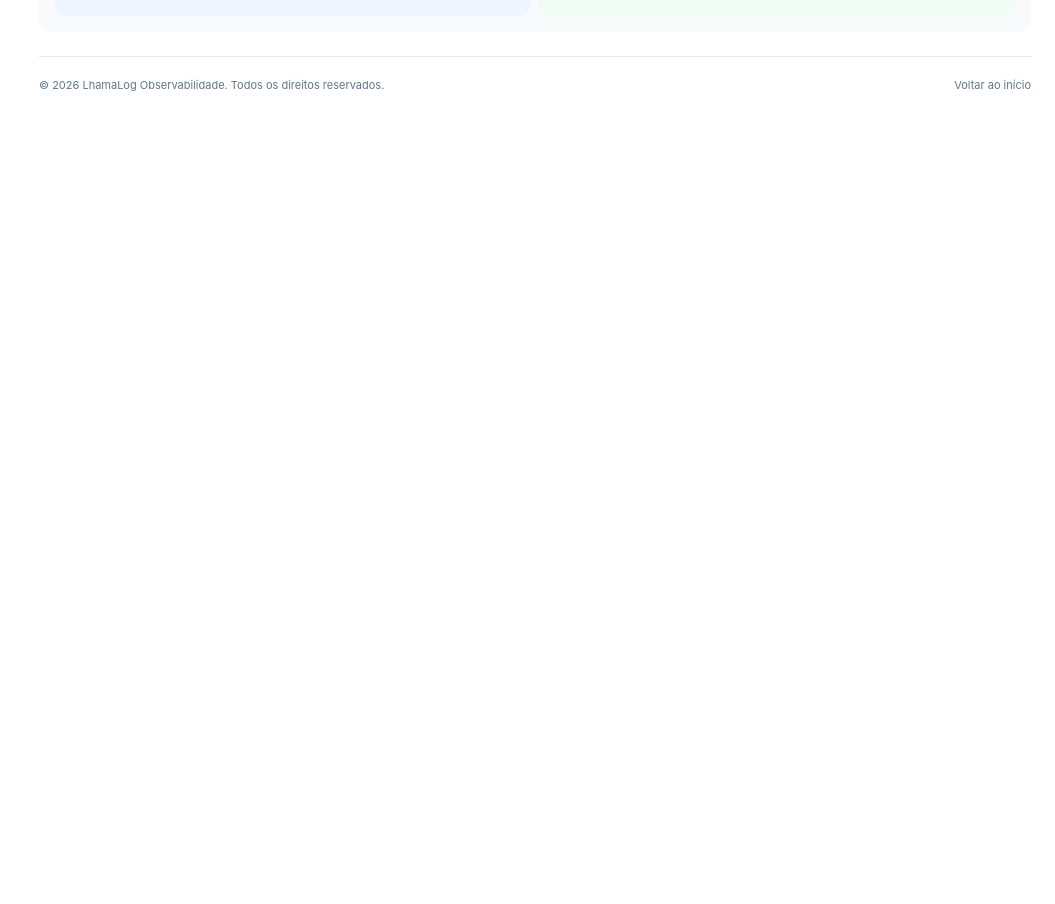
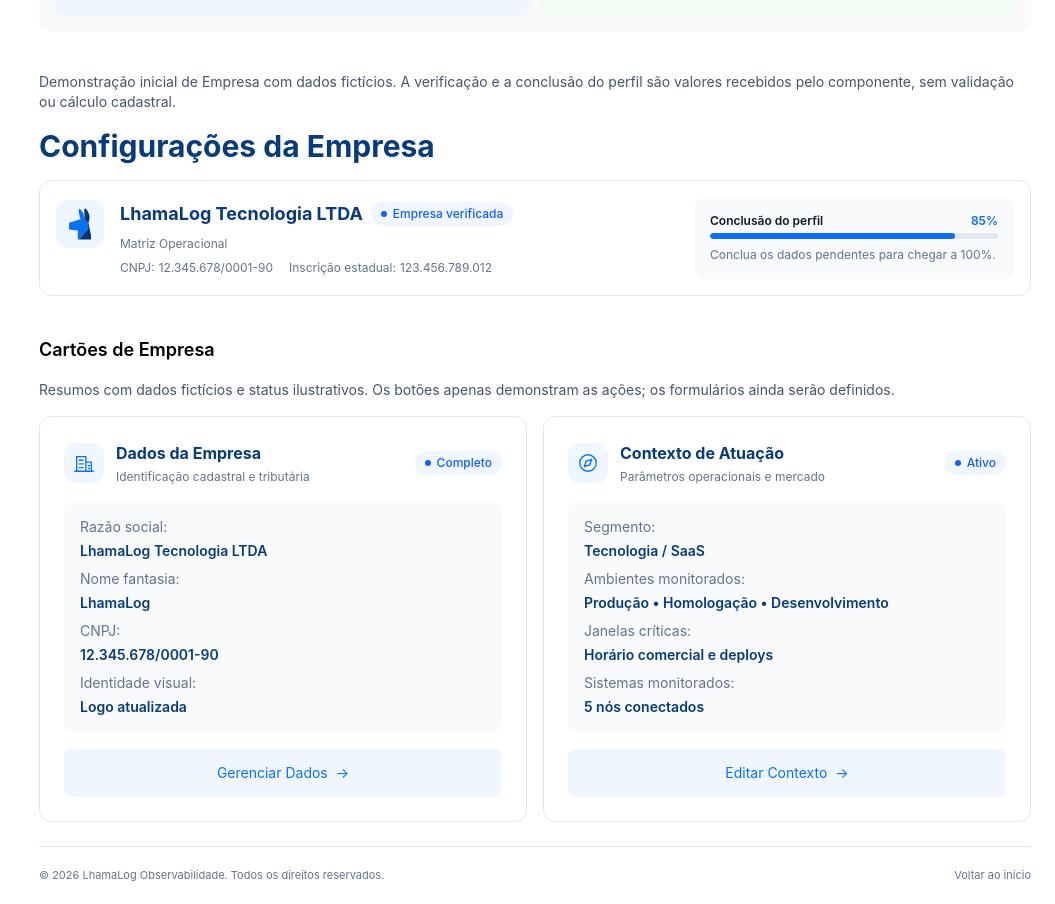
Before and after one commit to LhamaLog/lhamalog-web, a React (Vite) app: page / in a window 1280 px wide. Shown: the part 10746-11650 px from the top of the page, without its empty margins (225-1280 px from the left). Before the commit the page ends 10860 px from the top, so only its background shows below. Built offline with nearby package versions, Linux system fonts and the light colour scheme.

Commit message:
LLT-237 - Adiciona cartões de dados e contexto da empresa

```diff
--- a/src/app/App.tsx
+++ b/src/app/App.tsx
@@ -34,6 +34,9 @@ import { OccurrencesHeader } from '../features/occurrences/components/Occurrence
 import { SeverityIndicator } from '../features/occurrences/components/SeverityIndicator'
 import { OccurrencesView } from '../features/occurrences/components/OccurrencesView'
 import type { OccurrenceItem } from '../features/occurrences/components/OccurrenceCard'
+import { CompanySummary } from '../features/company/components/CompanySummary'
+import { CompanyDataCard, CompanyContextCard } from '../features/company/components/CompanyInfoCards'
+import companySymbol from '../shared/assets/lhamalog-symbol.svg'
 
 const demoListIcon = (
   <svg width="24" height="24" viewBox="0 0 24 24" fill="none" stroke="currentColor" strokeWidth="1.5" strokeLinejoin="round" aria-hidden="true">
@@ -1033,6 +1036,48 @@ export function App() {
           panels={demoOccurrencePanels}
         />
       </section>
+      <section id="company-summary-demo" className="space-y-4">
+        <p className="text-sm text-slate-600">
+          Demonstração inicial de Empresa com dados fictícios. A verificação e a conclusão
+          do perfil são valores recebidos pelo componente, sem validação ou cálculo cadastral.
+        </p>
+        <PageHeader title="Configurações da Empresa" headingLevel={2} />
+        <CompanySummary
+          name="LhamaLog Tecnologia LTDA"
+          logoSrc={companySymbol}
+          verified
+          context="Matriz Operacional"
+          cnpj="12.345.678/0001-90"
+          stateRegistration="123.456.789.012"
+          completion={85}
+          completionDescription="Conclua os dados pendentes para chegar a 100%."
+        />
+      </section>
+      <section id="company-info-demo" className="space-y-4">
+        <h2 className="text-lg font-semibold">Cartões de Empresa</h2>
+        <p className="text-sm text-slate-600">
+          Resumos com dados fictícios e status ilustrativos. Os botões apenas demonstram as ações;
+          os formulários ainda serão definidos.
+        </p>
+        <div className="grid gap-4 lg:grid-cols-2">
+          <CompanyDataCard
+            legalName="LhamaLog Tecnologia LTDA"
+            tradeName="LhamaLog"
+            cnpj="12.345.678/0001-90"
+            identityLabel="Logo atualizada"
+            statusLabel="Completo"
+            onManage={() => alert('Demonstração: o formulário dos dados da empresa ainda será definido.')}
+          />
+          <CompanyContextCard
+            segment="Tecnologia / SaaS"
+            environments={['Produção', 'Homologação', 'Desenvolvimento']}
+            criticalWindows="Horário comercial e deploys"
+            monitoredSystems="5 nós conectados"
+            statusLabel="Ativo"
+            onEdit={() => alert('Demonstração: o formulário de contexto de atuação ainda será definido.')}
+          />
+        </div>
+      </section>
     </AppLayout>
   )
 }
--- /dev/null
+++ b/src/features/company/components/CompanyInfoCards.tsx
@@ -0,0 +1,97 @@
+import { Badge } from '../../../shared/ui/Badge'
+import { Button } from '../../../shared/ui/Button'
+import { Card } from '../../../shared/ui/Card'
+
+type CompanyInfoCardProps = {
+  title: string
+  description: string
+  iconPath: string
+  statusLabel?: string
+  fields: { label: string; value: string }[]
+  actionLabel: string
+  onAction: () => void
+}
+
+function CompanyInfoCard({ title, description, iconPath, statusLabel, fields, actionLabel, onAction }: CompanyInfoCardProps) {
+  return (
+    <Card className="@container flex h-full min-w-0 flex-col gap-4 p-6!">
+      <div className="flex flex-wrap items-center gap-3">
+        <span className="flex h-10 w-10 shrink-0 items-center justify-center rounded-xl bg-blue-50 text-[#0C70F2]">
+          <svg width="22" height="22" viewBox="0 0 24 24" fill="none" stroke="currentColor" strokeWidth="1.5" strokeLinecap="round" strokeLinejoin="round" aria-hidden="true"><path d={iconPath} /></svg>
+        </span>
+        <div className="min-w-0 flex-1">
+          <h3 className="break-words font-bold text-[#083B7A]">{title}</h3>
+          <p className="mt-1 text-xs text-slate-500">{description}</p>
+        </div>
+        {statusLabel && <Badge dot>{statusLabel}</Badge>}
+      </div>
+      <dl className="space-y-2 rounded-xl bg-slate-50 p-4 text-sm">
+        {fields.map((field) => (
+          <div key={field.label} className="flex flex-col gap-1 @min-[28rem]:flex-row @min-[28rem]:justify-between @min-[28rem]:gap-4">
+            <dt className="text-slate-500">{field.label}</dt>
+            <dd className="min-w-0 break-words font-semibold text-[#083B7A] @min-[28rem]:text-right">{field.value}</dd>
+          </div>
+        ))}
+      </dl>
+      <Button variant="soft" onClick={onAction} className="mt-auto rounded-lg! text-sm! font-normal!">
+        {actionLabel}<span aria-hidden="true">→</span>
+      </Button>
+    </Card>
+  )
+}
+
+type CompanyDataCardProps = {
+  legalName: string
+  tradeName: string
+  cnpj: string
+  identityLabel: string
+  statusLabel?: string
+  onManage: () => void
+}
+
+export function CompanyDataCard({ legalName, tradeName, cnpj, identityLabel, statusLabel, onManage }: CompanyDataCardProps) {
+  return (
+    <CompanyInfoCard
+      title="Dados da Empresa"
+      description="Identificação cadastral e tributária"
+      iconPath="M4 21V5h10v16M14 11h6v10M7 9h4M7 13h4M7 17h4M17 15h1M17 18h1M2 21h20"
+      statusLabel={statusLabel}
+      fields={[
+        { label: 'Razão social:', value: legalName },
+        { label: 'Nome fantasia:', value: tradeName },
+        { label: 'CNPJ:', value: cnpj },
+        { label: 'Identidade visual:', value: identityLabel },
+      ]}
+      actionLabel="Gerenciar Dados"
+      onAction={onManage}
+    />
+  )
+}
+
+type CompanyContextCardProps = {
+  segment: string
+  environments: string[]
+  criticalWindows: string
+  monitoredSystems: string
+  statusLabel?: string
+  onEdit: () => void
+}
+
+export function CompanyContextCard({ segment, environments, criticalWindows, monitoredSystems, statusLabel, onEdit }: CompanyContextCardProps) {
+  return (
+    <CompanyInfoCard
+      title="Contexto de Atuação"
+      description="Parâmetros operacionais e mercado"
+      iconPath="M12 3a9 9 0 1 0 0 18 9 9 0 0 0 0-18Zm4 5-2 6-6 2 2-6Z"
+      statusLabel={statusLabel}
+      fields={[
+        { label: 'Segmento:', value: segment },
+        { label: 'Ambientes monitorados:', value: environments.join(' • ') },
+        { label: 'Janelas críticas:', value: criticalWindows },
+        { label: 'Sistemas monitorados:', value: monitoredSystems },
+      ]}
+      actionLabel="Editar Contexto"
+      onAction={onEdit}
+    />
+  )
+}
--- /dev/null
+++ b/src/features/company/components/CompanySummary.tsx
@@ -0,0 +1,52 @@
+import { Badge } from '../../../shared/ui/Badge'
+import { Card } from '../../../shared/ui/Card'
+import { ProgressBar } from '../../../shared/ui/ProgressBar'
+
+type CompanySummaryProps = {
+  name: string
+  logoSrc: string
+  verified: boolean
+  cnpj: string
+  stateRegistration: string
+  context?: string
+  completion: number
+  completionDescription?: string
+}
+
+export function CompanySummary({
+  name,
+  logoSrc,
+  verified,
+  cnpj,
+  stateRegistration,
+  context,
+  completion,
+  completionDescription,
+}: CompanySummaryProps) {
+  return (
+    <Card className="@container">
+      <div className="flex flex-col gap-4 @min-[52rem]:flex-row @min-[52rem]:items-center @min-[52rem]:justify-between">
+        <div className="flex min-w-0 items-start gap-4">
+          <span className="flex h-12 w-12 shrink-0 items-center justify-center rounded-xl bg-blue-50 p-2">
+            <img src={logoSrc} alt="" className="h-full w-full object-contain" />
+          </span>
+          <div className="min-w-0 space-y-2">
+            <div className="flex flex-wrap items-center gap-2">
+              <h3 className="break-words text-lg font-bold text-[#083B7A]">{name}</h3>
+              {verified && <Badge dot>Empresa verificada</Badge>}
+            </div>
+            {context && <p className="text-xs text-slate-500">{context}</p>}
+            <dl className="flex flex-wrap gap-x-4 gap-y-1 text-xs text-slate-500">
+              <div className="flex flex-wrap gap-1"><dt>CNPJ:</dt><dd>{cnpj}</dd></div>
+              <div className="flex flex-wrap gap-1"><dt>Inscrição estadual:</dt><dd>{stateRegistration}</dd></div>
+            </dl>
+          </div>
+        </div>
+        <div className="min-w-0 rounded-xl bg-slate-50 p-4 @min-[52rem]:w-80 @min-[52rem]:shrink-0">
+          <ProgressBar value={completion} label="Conclusão do perfil" />
+          {completionDescription && <p className="mt-2 text-xs text-slate-500">{completionDescription}</p>}
+        </div>
+      </div>
+    </Card>
+  )
+}
```
Also changed, not shown: src/shared/assets/lhamalog-symbol.svg (added), 2 other files (tests, documents, lock files or other folders).
